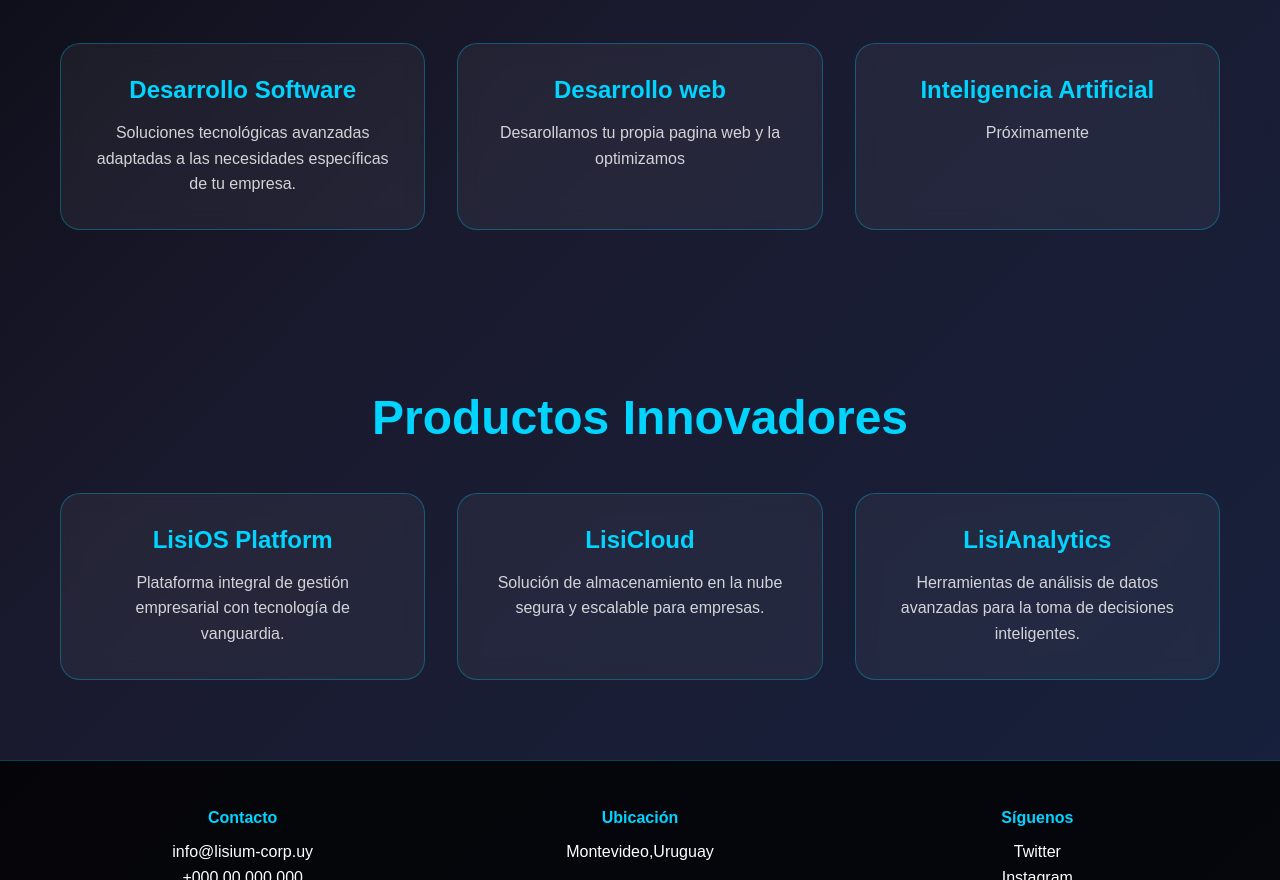
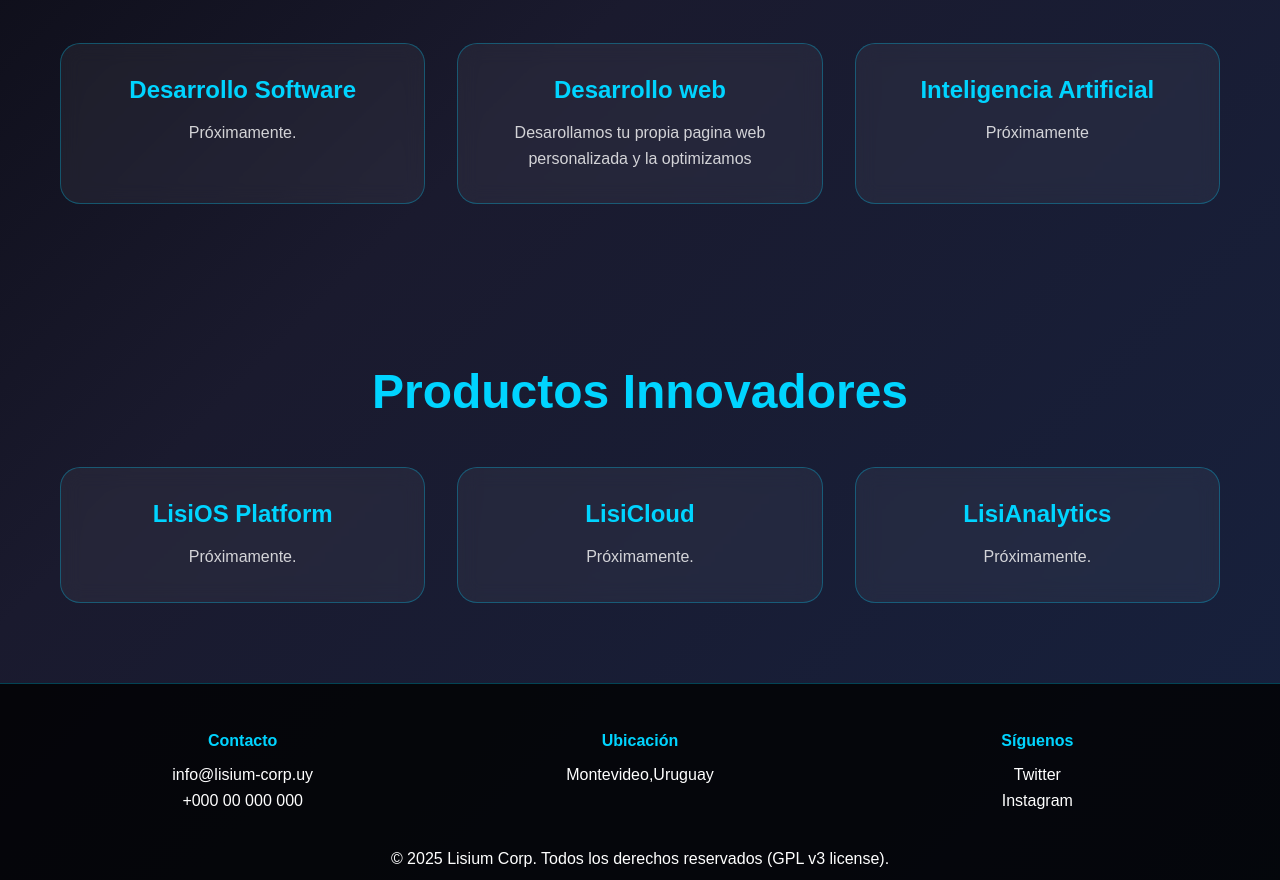
Before and after one commit to lisium-corp/lisium-corp.github.io, a plain HTML site: page index.html in a window 1280 px wide. Shown: the part 940-1820 px from the top of the page. Drawn offline with Linux system fonts and the light colour scheme.

Commit message:
index.html

```diff
--- a/index.html
+++ b/index.html
@@ -61,11 +61,11 @@
             <div class="cards-grid">
                 <div class="card fade-in">
                     <h3>Desarrollo Software</h3>
-                    <p>Soluciones tecnológicas avanzadas adaptadas a las necesidades específicas de tu empresa.</p>
+                    <p>Próximamente.</p>
                 </div>
                 <div class="card fade-in">
                     <h3>Desarrollo web</h3>
-                    <p>Desarollamos tu propia pagina web y la optimizamos</p>
+                    <p>Desarollamos tu propia pagina web personalizada y la optimizamos</p>
                 </div>
                 <div class="card fade-in">
                     <h3>Inteligencia Artificial</h3>
@@ -82,15 +82,15 @@
             <div class="cards-grid">
                 <div class="card fade-in">
                     <h3>LisiOS Platform</h3>
-                    <p>Plataforma integral de gestión empresarial con tecnología de vanguardia.</p>
+                    <p>Próximamente.</p>
                 </div>
                 <div class="card fade-in">
                     <h3>LisiCloud</h3>
-                    <p>Solución de almacenamiento en la nube segura y escalable para empresas.</p>
+                    <p>Próximamente.</p>
                 </div>
                 <div class="card fade-in">
                     <h3>LisiAnalytics</h3>
-                    <p>Herramientas de análisis de datos avanzadas para la toma de decisiones inteligentes.</p>
+                    <p>Próximamente.</p>
                 </div>
             </div>
         </div>
```
